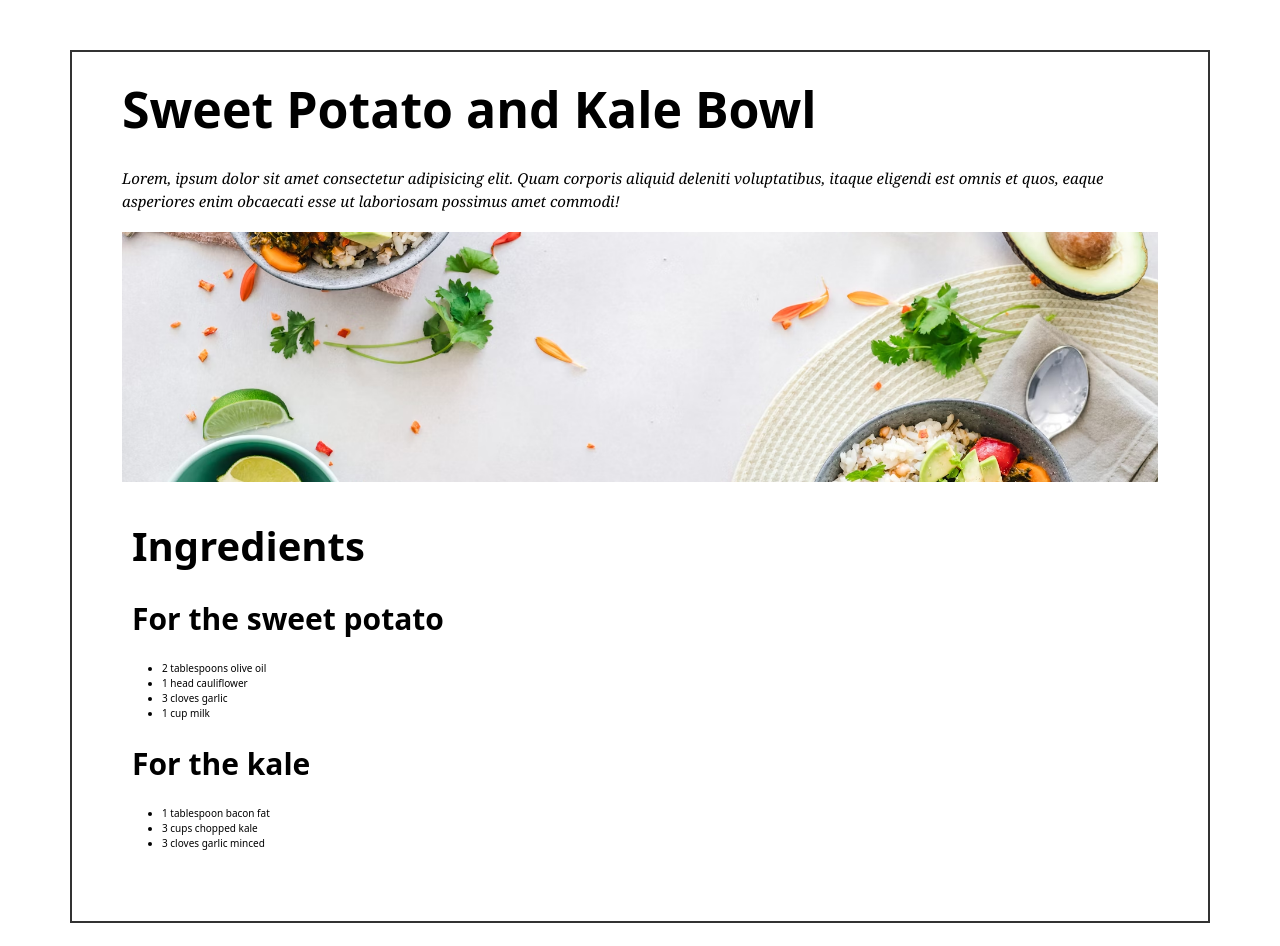
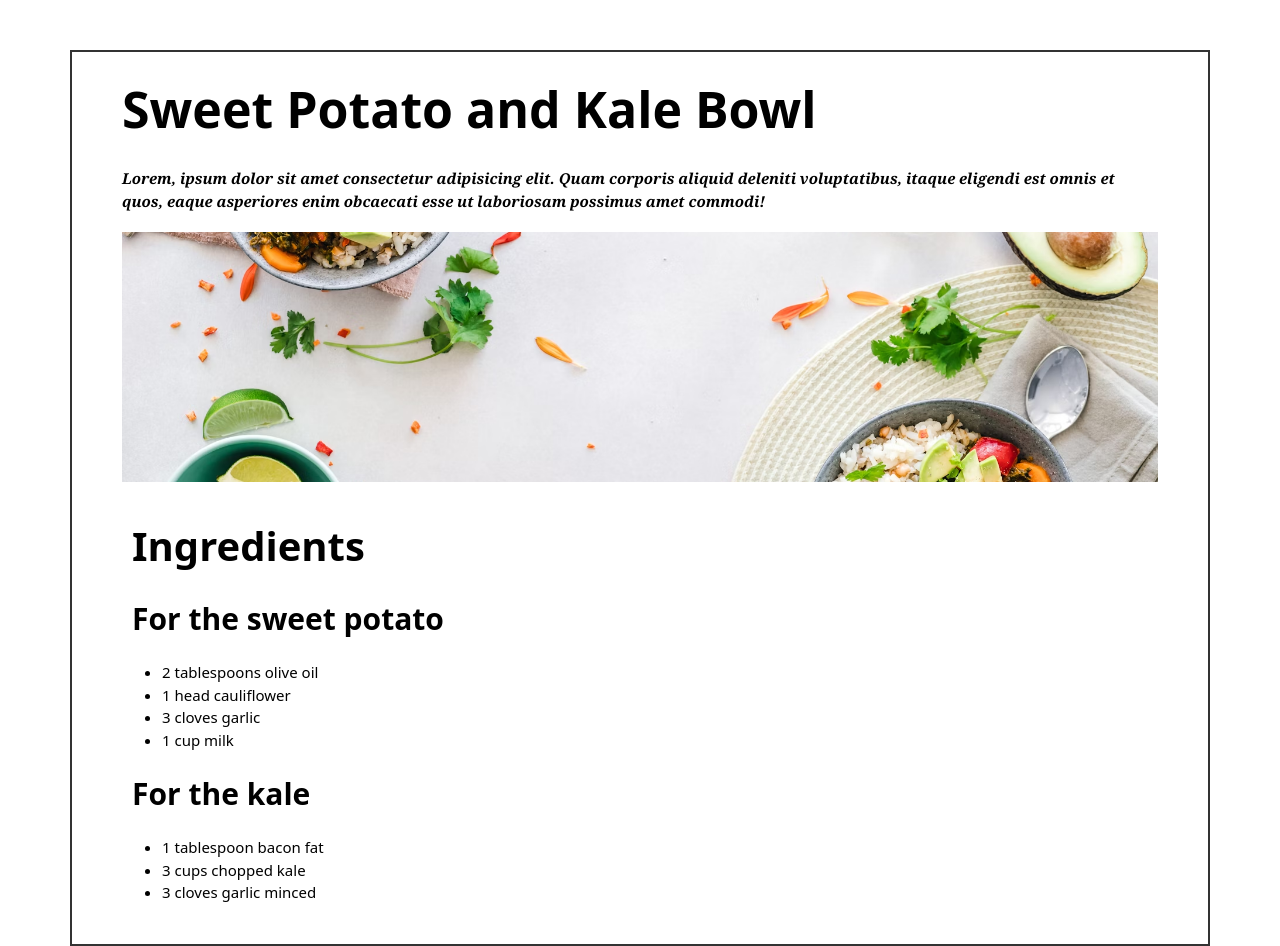
Before and after one commit to Scientific-Research/Exercises-Blog-Page, a plain HTML site: page index.html in a window 1280 px wide. Before the commit the page ends 923 px from the top, so only its background shows below. Drawn offline with Linux system fonts and the light colour scheme.

Commit message:
more imporvement

```diff
--- a/styles.css
+++ b/styles.css
@@ -25,7 +25,7 @@ body {
 }
 
 .second-section {
-  padding: 3rem 1rem;
+  padding: 3rem 0 0 1rem;
 }
 
 h1 {
@@ -51,6 +51,8 @@ h4 {
 ul {
   padding-left: 3rem;
   margin-bottom: 2rem;
+  font-size: 1.5rem;
+  font-weight: 500;
 }
 
 img {
@@ -64,4 +66,5 @@ p {
   font-style: italic;
   font-size: 1.5rem;
   margin-bottom: 2rem;
+  font-weight: 600;
 }
```
